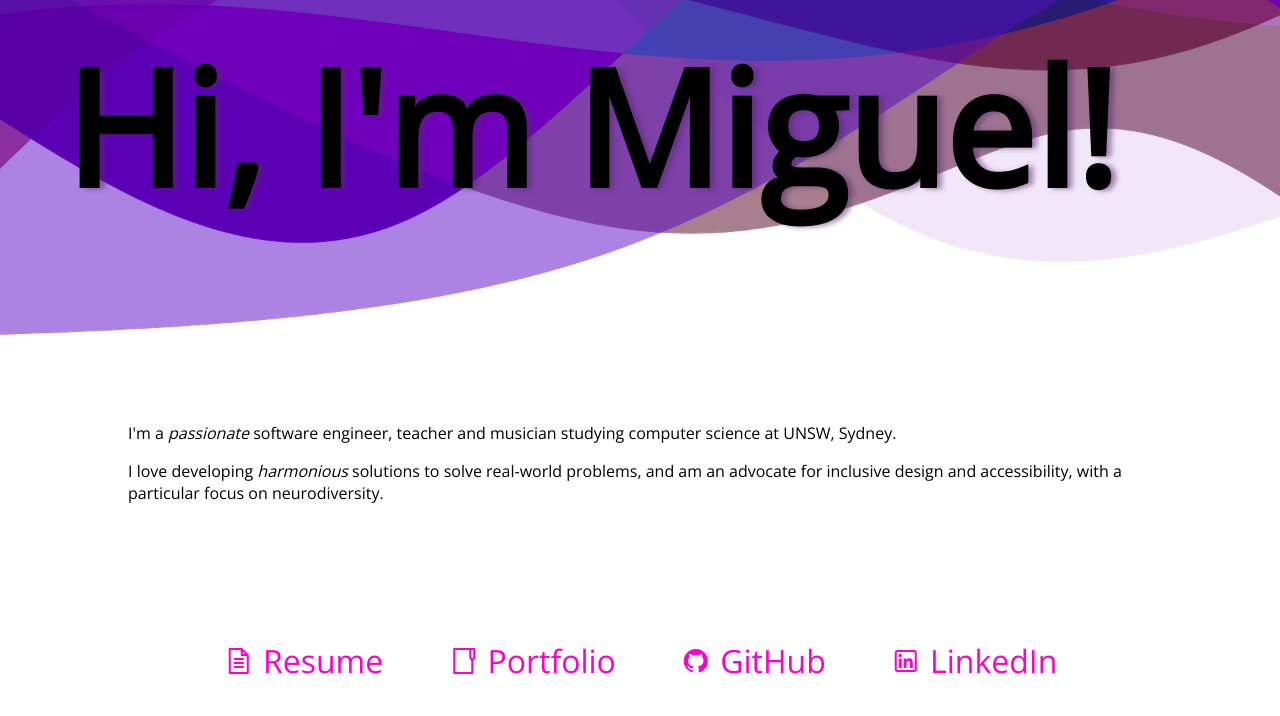
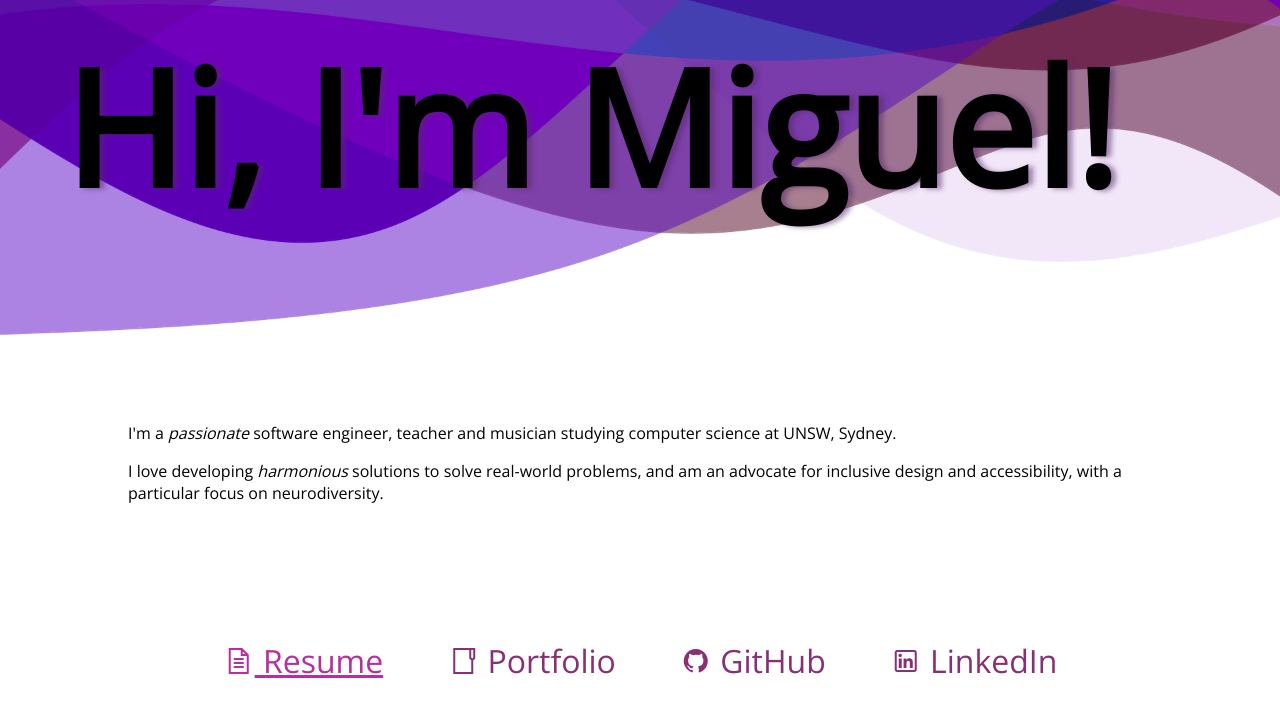
Before and after one commit to MaddyGuthridge/miguelguthridge.com, a plain HTML site: page src/index.html in a window 1280 px wide. In both pictures the pointer is over the link "Resume". Shown: the part 154-870 px from the top of the page. Drawn offline with nearby package versions, Linux system fonts and the light colour scheme.

Commit message:
Minor stylesheet improvements

```diff
--- a/src/style.css
+++ b/src/style.css
@@ -44,11 +44,12 @@ main {
 }
 
 .links > a {
-    color: rgb(255, 0, 200);
+    color: rgb(135, 48, 116);
     text-decoration: none;
     margin: 1rem 2rem;
 }
 
 .links > a:hover {
-    text-decoration: dotted;
+    color: rgb(183, 47, 154);
+    text-decoration: underline;
 }
```
